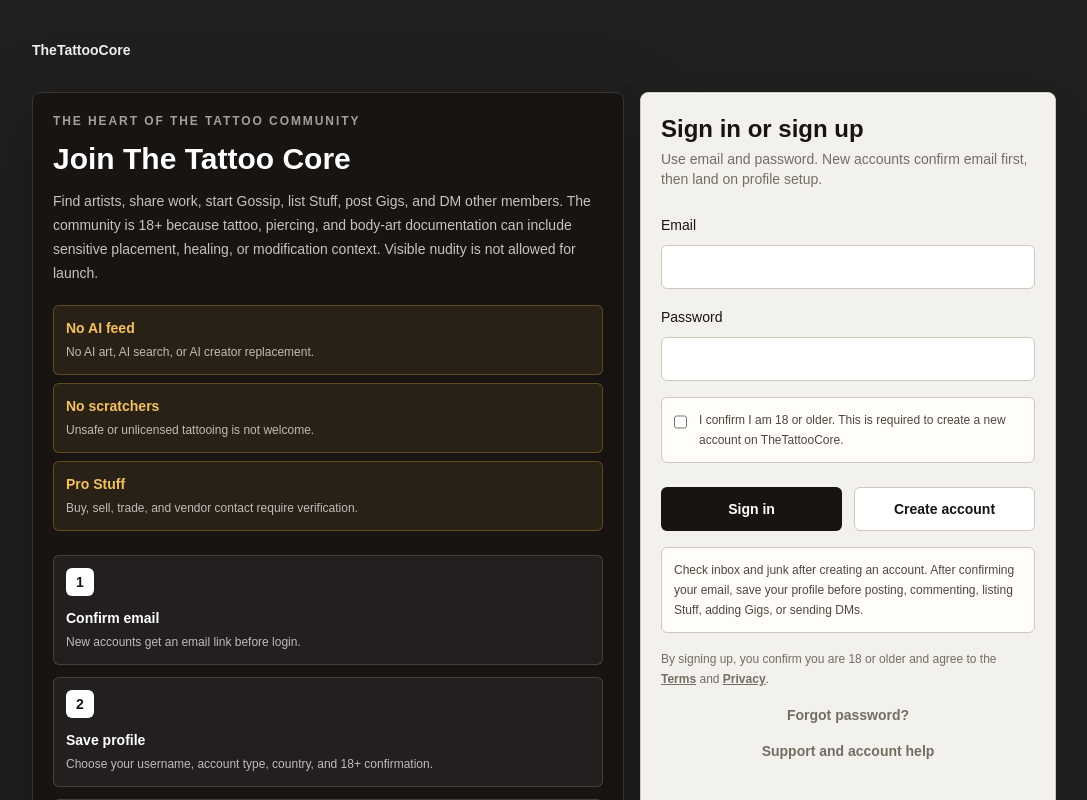
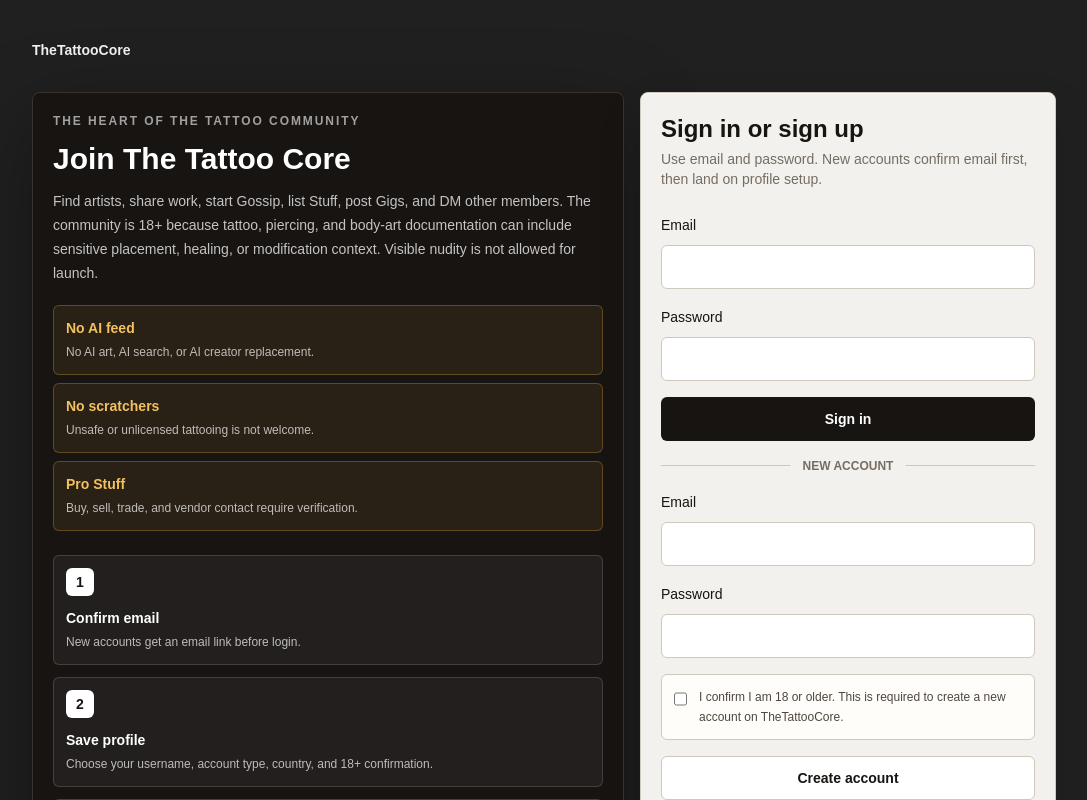
Before and after one commit to lobosdesigns/thetattoocore, a Next.js app: page /login in a window 1280 px wide. Shown: the top 800 px of the page, without its empty margins (96-1183 px from the left). Built offline with nearby package versions, Linux system fonts and the light colour scheme; no server answers.

Commit message:
Split login and signup forms

```diff
--- a/src/app/login/actions.ts
+++ b/src/app/login/actions.ts
@@ -1,7 +1,9 @@
 "use server";
 
+import { headers } from "next/headers";
 import { revalidatePath } from "next/cache";
 import { redirect } from "next/navigation";
+import { siteUrl } from "@/lib/site";
 import { createClient } from "@/lib/supabase/server";
 
 function loginMessage(message: string) {
@@ -27,8 +29,8 @@ export async function signup(formData: FormData) {
   const supabase = await createClient();
   const email = String(formData.get("email") ?? "");
   const password = String(formData.get("password") ?? "");
-  const origin = String(formData.get("origin") ?? "");
   const ageConfirmed = formData.get("age_confirmed") === "on";
+  const requestOrigin = (await headers()).get("origin") ?? siteUrl;
 
   if (!ageConfirmed) {
     redirect(loginMessage("You must confirm you are 18 or older to create an account."));
@@ -38,7 +40,7 @@ export async function signup(formData: FormData) {
     email,
     password,
     options: {
-      emailRedirectTo: `${origin}/auth/confirm`,
+      emailRedirectTo: `${requestOrigin}/auth/confirm`,
     },
   });
 
--- a/src/app/login/page.tsx
+++ b/src/app/login/page.tsx
@@ -95,17 +95,13 @@ export default async function LoginPage({
             </p>
           ) : null}
 
-          <form className="space-y-4">
-            <input
-              name="origin"
-              type="hidden"
-              value={process.env.NEXT_PUBLIC_SITE_URL ?? "https://thetattoocore.com"}
-            />
-
+          <div className="space-y-5">
+          <form action={login} className="space-y-4">
             <label className="block">
               <span className="text-sm font-medium">Email</span>
               <input
                 className="mt-2 h-11 w-full rounded-md border border-[#cfc8bd] bg-white px-3 text-sm outline-none focus:border-[#171412]"
+                autoComplete="email"
                 name="email"
                 required
                 type="email"
@@ -116,6 +112,43 @@ export default async function LoginPage({
               <span className="text-sm font-medium">Password</span>
               <input
                 className="mt-2 h-11 w-full rounded-md border border-[#cfc8bd] bg-white px-3 text-sm outline-none focus:border-[#171412]"
+                autoComplete="current-password"
+                minLength={8}
+                name="password"
+                required
+                type="password"
+              />
+            </label>
+
+            <button className="h-11 w-full rounded-md bg-[#171412] px-4 text-sm font-semibold text-white">
+              Sign in
+            </button>
+          </form>
+
+          <div className="relative py-1">
+            <div className="h-px bg-[#cfc8bd]" />
+            <span className="absolute left-1/2 top-1/2 -translate-x-1/2 -translate-y-1/2 bg-[#f2f1ee] px-3 text-xs font-semibold uppercase text-[#766d62]">
+              New account
+            </span>
+          </div>
+
+          <form action={signup} className="space-y-4">
+            <label className="block">
+              <span className="text-sm font-medium">Email</span>
+              <input
+                className="mt-2 h-11 w-full rounded-md border border-[#cfc8bd] bg-white px-3 text-sm outline-none focus:border-[#171412]"
+                autoComplete="email"
+                name="email"
+                required
+                type="email"
+              />
+            </label>
+
+            <label className="block">
+              <span className="text-sm font-medium">Password</span>
+              <input
+                className="mt-2 h-11 w-full rounded-md border border-[#cfc8bd] bg-white px-3 text-sm outline-none focus:border-[#171412]"
+                autoComplete="new-password"
                 minLength={8}
                 name="password"
                 required
@@ -127,6 +160,7 @@ export default async function LoginPage({
               <input
                 className="mt-1 size-4"
                 name="age_confirmed"
+                required
                 type="checkbox"
               />
               <span>
@@ -135,20 +169,10 @@ export default async function LoginPage({
               </span>
             </label>
 
-            <div className="grid grid-cols-2 gap-3 pt-2">
-              <button
-                className="h-11 rounded-md bg-[#171412] px-4 text-sm font-semibold text-white"
-                formAction={login}
-              >
-                Sign in
-              </button>
-              <button
-                className="h-11 rounded-md border border-[#cfc8bd] bg-white px-4 text-sm font-semibold"
-                formAction={signup}
-              >
-                Create account
-              </button>
-            </div>
+            <button className="h-11 w-full rounded-md border border-[#cfc8bd] bg-white px-4 text-sm font-semibold">
+              Create account
+            </button>
+          </form>
 
             <div className="rounded-md border border-[#cfc8bd] bg-[#fffdf9] p-3 text-xs leading-5 text-[#4f473f]">
               Check inbox and junk after creating an account. After confirming
@@ -180,7 +204,7 @@ export default async function LoginPage({
             >
               Support and account help
             </Link>
-          </form>
+          </div>
         </div>
         </div>
       </section>
```
